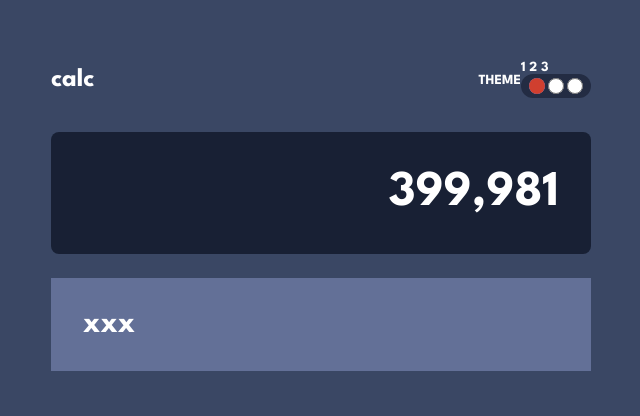
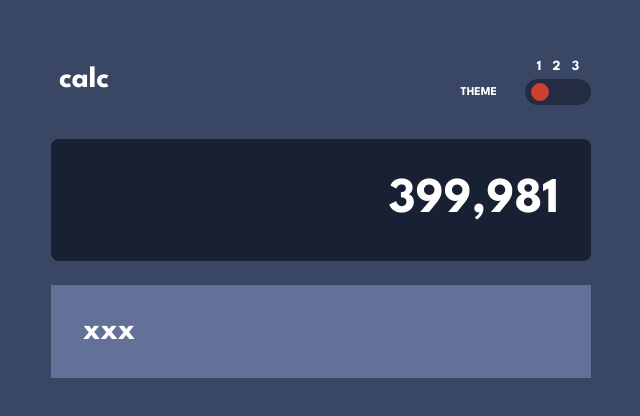
Before and after one commit to HelenEmmett/fem-calculator-app-vanilla, a plain HTML site: page index.html in a window 1280 px wide. Shown: the part 184-600 px from the top of the page, without its empty margins (319-959 px from the left). Drawn offline with Linux system fonts and the light colour scheme.

Commit message:
Completed header styles

```diff
--- a/assets/css/styles.css
+++ b/assets/css/styles.css
@@ -46,7 +46,8 @@ body {
 }
 
 h1 {
-    font-size: calc(26rem / 16);
+    font-size: calc(30rem / 16);
+    padding-left: 8px;
 }
 
 #calc-container {
@@ -63,10 +64,24 @@ h1 {
     width: 100%;
 }
 
+/* theme toggle styles */
+
 .theme-toggle {
     display: grid;
+    align-items: center;
     grid-template-columns: auto auto;
     font-size: calc(14rem / 16);
+}
+
+.theme-toggle h2 {
+    padding-right: 28px;
+    font-size: calc(12rem / 16);
+}
+
+.theme-nums {
+    display: flex;
+    justify-content: space-around;
+    padding: 6px;
 }
 
 .toggle-btns {
@@ -77,21 +92,21 @@ h1 {
     border: none;
     background: var(--keypad-bg);
     border-radius: 100px;
-    padding: 4px 8px;
-    width: calc(70rem / 16);
+    padding: 4px 6px;
+    width: auto;
 }
 
 .toggle-btns input[type=radio] {
-    width: 16px;
-    height: 16px;
+    width: 18px;
+    height: 18px;
     border: none;
-    opacity: 1;
+    opacity: 0;
 }
 
 .toggle-btns .slider {
     position: absolute;
-    height: calc(16rem / 16);
-    width: calc(16rem / 16);
+    height: calc(18rem / 16);
+    width: calc(18rem / 16);
     border-radius: 50%;
     background-color: var(--equals-key);
     -webkit-transition: .4s;
@@ -107,12 +122,14 @@ h1 {
 }
 
 .toggle-btns input#theme2:checked ~ .slider {
-    margin-left: 20px;
+    margin-left: 18px;
 }
 
 .toggle-btns input#theme3:checked ~ .slider {
-    margin-left: 38px;
+    margin-left: 36px;
 }
+
+/* calculator screen styles*/
 
 #calc-screen {
     width: 100%;
@@ -124,7 +141,9 @@ h1 {
     margin: 34px 0 24px 0;
 }
 
-#calc-btns {
+/* calculator keypad buttons*/
+
+#calc-keypad {
     width: 100%;
     background: var(--key-bg);
     padding: 32px;
--- a/index.html
+++ b/index.html
@@ -23,8 +23,8 @@
       <h1>calc</h1>
       <div class="theme-toggle">
         <div></div>
-        <div><p>1 2 3</p></div>
-        <div>THEME</div>
+        <div class="theme-nums"><span>1</span><span>2</span><span>3</span></div>
+        <div><h2>THEME</h2></div>
         <div>
           <form>
             <fieldset class="toggle-btns">
@@ -38,7 +38,7 @@
       </div>
     </header>
     <div id="calc-screen">399,981</div>
-    <div id="calc-btns">
+    <div id="calc-keypad">
       xxx
     </div>
   </main>
```
